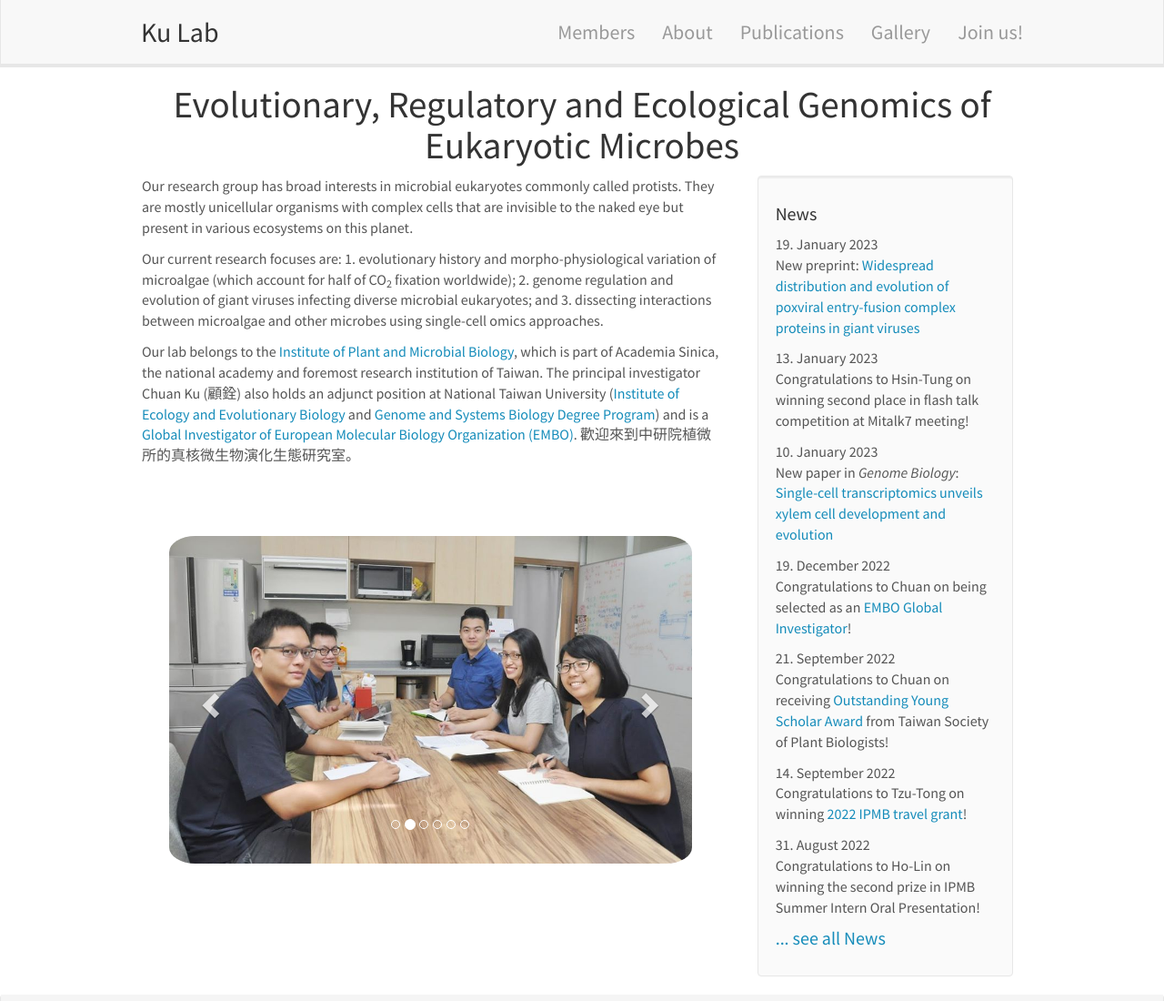
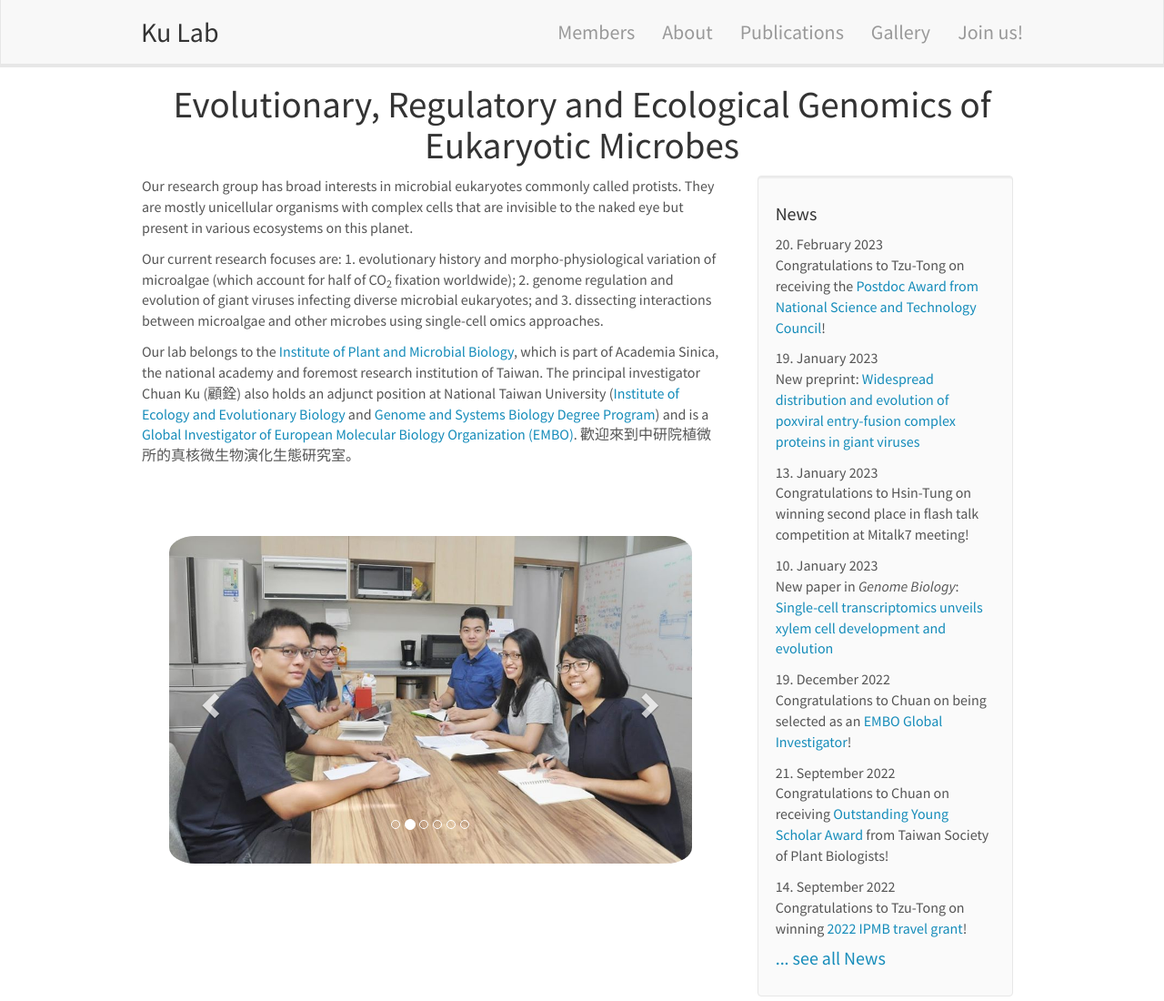
Before and after one commit to tzutongkao/Kao_Lab, a Jekyll site: the page built from _pages/home.md, in a window 1280 px wide and 1400 px high, cut to the strip 0-1100 px from the top of the window. Shown: the whole strip at 91% size. Built offline with Jekyll 4.4.1, drawn with Linux system fonts in a browser that asks for light colours; nearby versions of some CDN libraries.

Commit message:
Update news.yml

```diff
--- a/_data/news.yml
+++ b/_data/news.yml
@@ -1,3 +1,6 @@
+- date: 20. February 2023
+  headline: "Congratulations to Tzu-Tong on receiving the <a href='https://www.nstc.gov.tw/nstc/attachments/c039f1bf-041e-4e51-bb6a-47d8f3699e80'>Postdoc Award from National Science and Technology Council</a>!"
+
 - date: 19. January 2023
   headline: "New preprint: <a href='https://www.researchgate.net/publication/367286701_Widespread_distribution_and_evolution_of_poxviral_entry-fusion_complex_proteins_in_giant_viruses'>Widespread distribution and evolution of poxviral entry-fusion complex proteins in giant viruses</a>"
 
```
